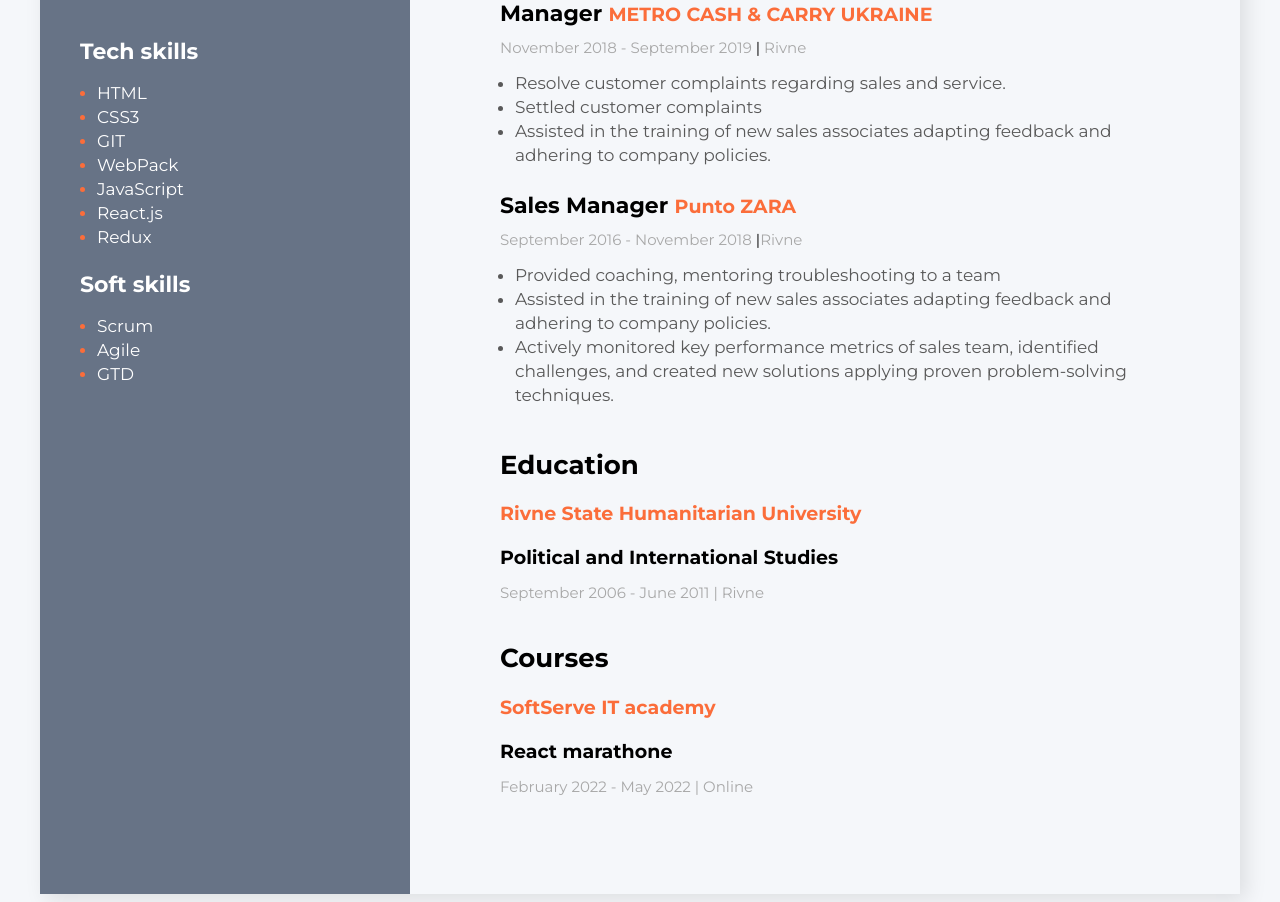
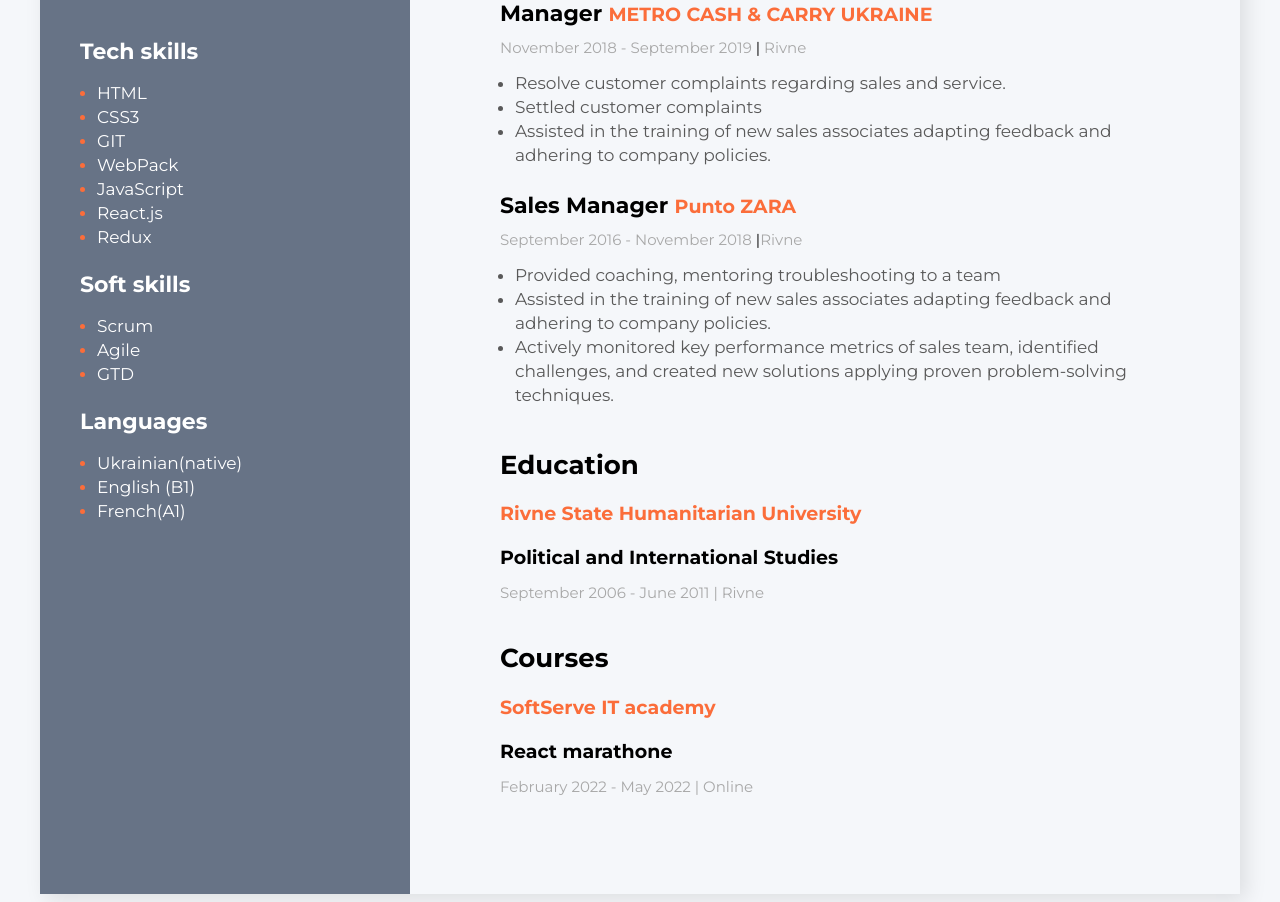
Before and after one commit to Kate70/Resume, a website: page index.html in a window 1280 px wide. Shown: the part 846-1748 px from the top of the page. Drawn offline with Linux system fonts and the light colour scheme.

Commit message:
languages

```diff
--- a/index.html
+++ b/index.html
@@ -149,6 +149,15 @@
 
           </ul>
         </div>
+         <!-- Soft skills -->
+         <div class="soft-skills">
+          <h3 class="sidebar-title">Languages</h3>
+          <ul class="soft-skills-list">
+            <li  class="soft-skills-item"><span class="soft-skills-text">Ukrainian(native)</span></li>
+            <li  class="soft-skills-item"><span class="soft-skills-text">English (B1) </span></li>
+            <li  class="soft-skills-item"><span class="soft-skills-text">French(A1)</span></li>
+          </ul>
+        </div>
       </aside>
     </div>
   </body>
```
